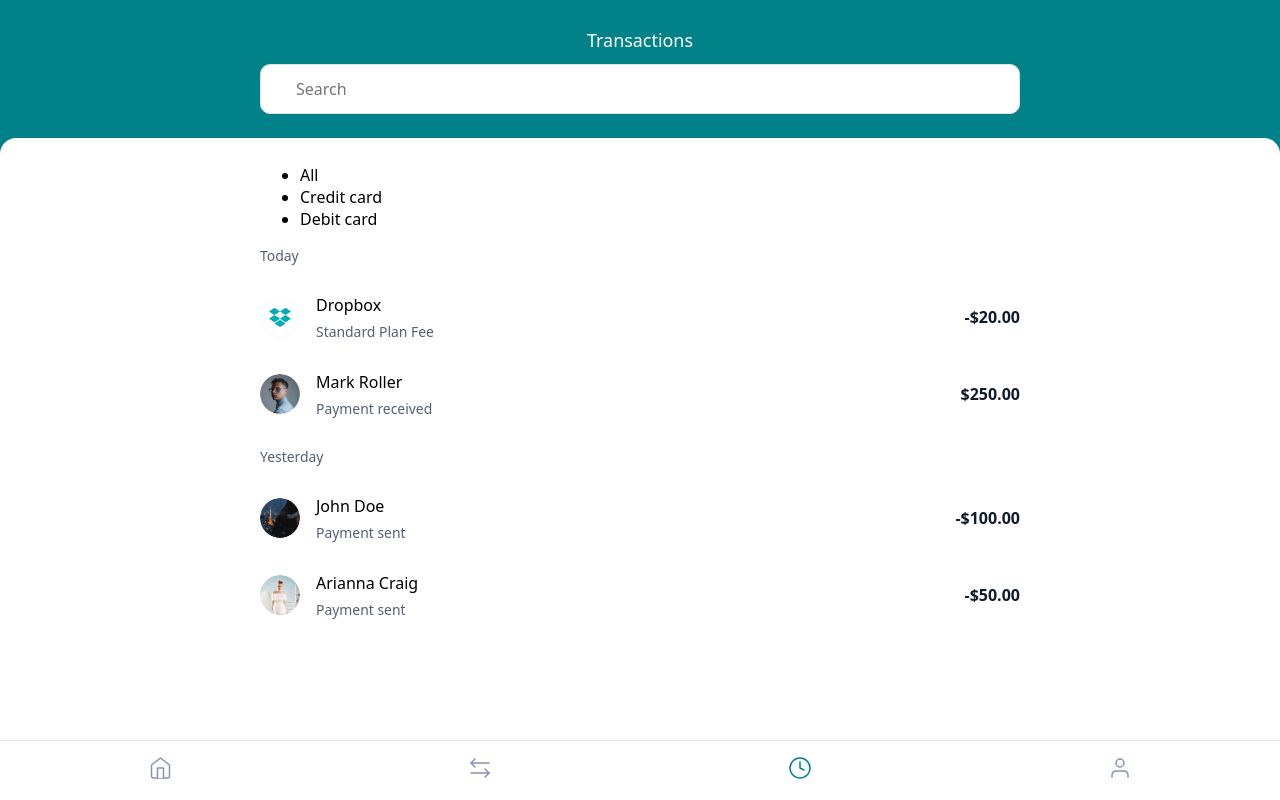
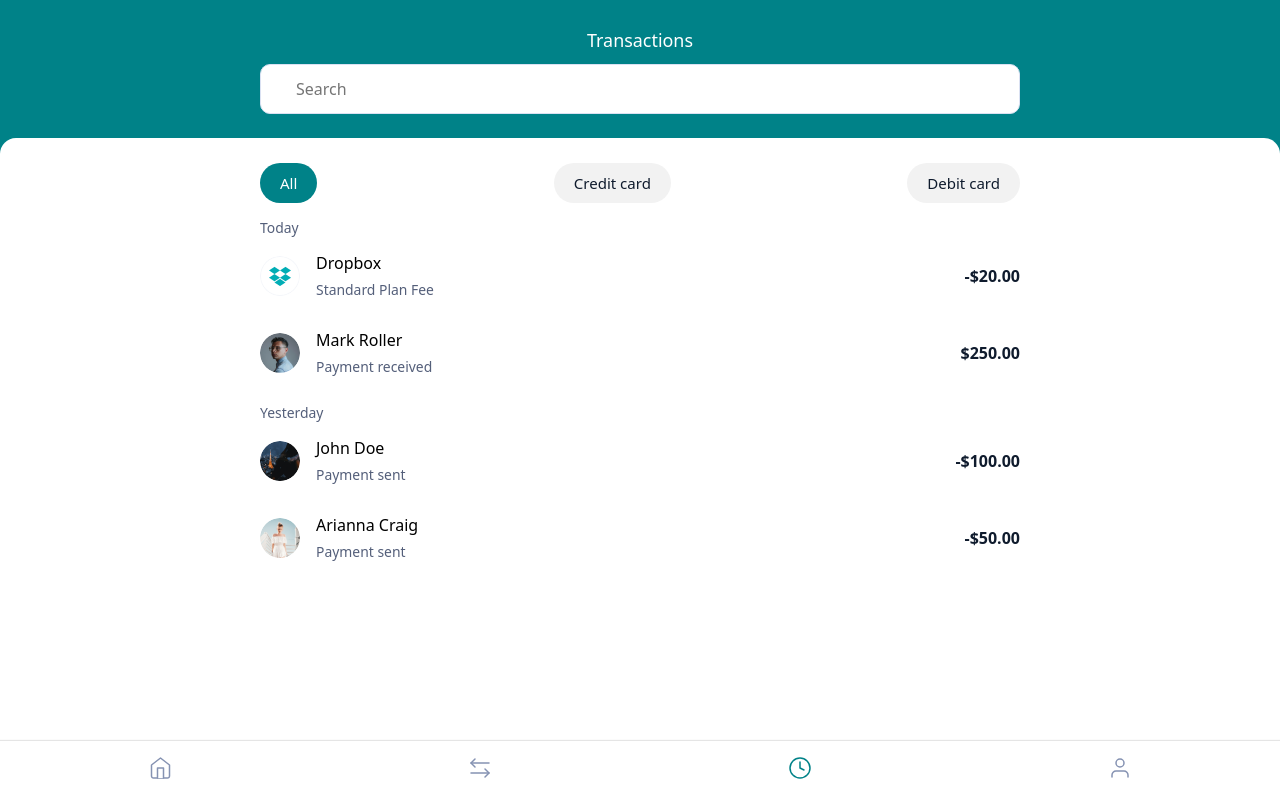
Before and after one commit to rephlax/project-1, a website built with Vite: page transactions.html in a window 1280 px wide. Built offline with nearby package versions, Linux system fonts and the light colour scheme.

Commit message:
styling pills
+ styling of pill classes and active
+ timestamp margins

```diff
--- a/components/layout.css
+++ b/components/layout.css
@@ -6,4 +6,8 @@
         border-top-left-radius: 16px;
         padding-top: 10px;
     }
+    .layout-timestamp {
+        margin-top: 12px;
+        margin-bottom: 0;
+    }
 }
--- a/components/pills.css
+++ b/components/pills.css
@@ -0,0 +1,22 @@
+@layer component {
+    #pills {
+        display: flex;
+        align-items: center;
+        justify-content: space-between;
+        list-style: none;
+        padding-left: 0;
+        font-size: 0.94rem;
+    }
+
+    #pills .pill {
+        background-color: var(--light-surface-color);
+        padding: 10px 20px;
+        border-radius: 20px;
+        color: var(--dark-color);
+    }
+
+    #pills .pill.active {
+        color: white;
+        background-color: var(--primary-color);
+    }
+}
--- a/transactions.html
+++ b/transactions.html
@@ -23,7 +23,7 @@
                     <li><button class="ax-button pill">Credit card</button></li>
                     <li><button class="ax-button pill">Debit card</button></li>
                 </ul>
-                <p class="text--dimmed">
+                <p class="text--dimmed layout-timestamp">
                     <time>Today</time>
                 </p>
                 <div class="entry">
@@ -42,7 +42,7 @@
                     </div>
                     <div class="entry-price">$250.00</div>
                 </div>
-                <p class="text--dimmed">
+                <p class="text--dimmed layout-timestamp">
                     <time>Yesterday</time>
                 </p>
                 <div class="entry">
```
